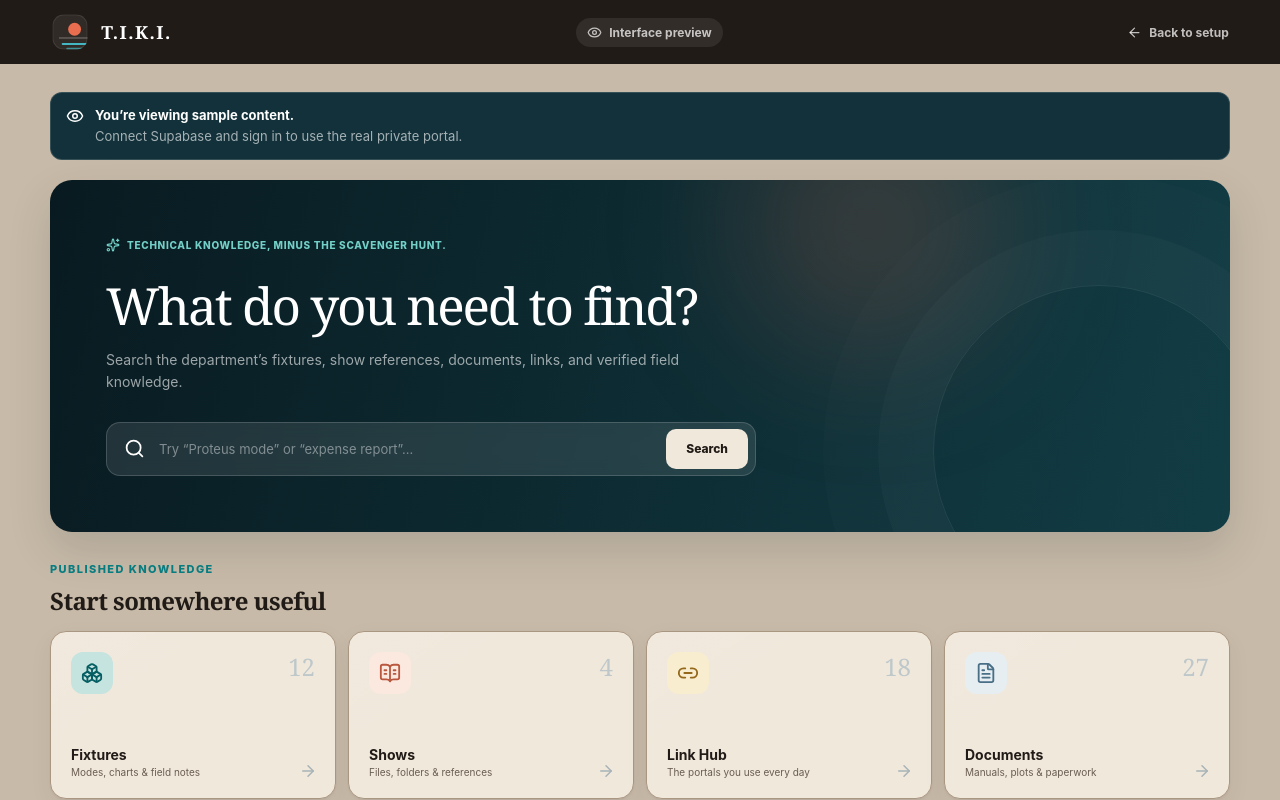
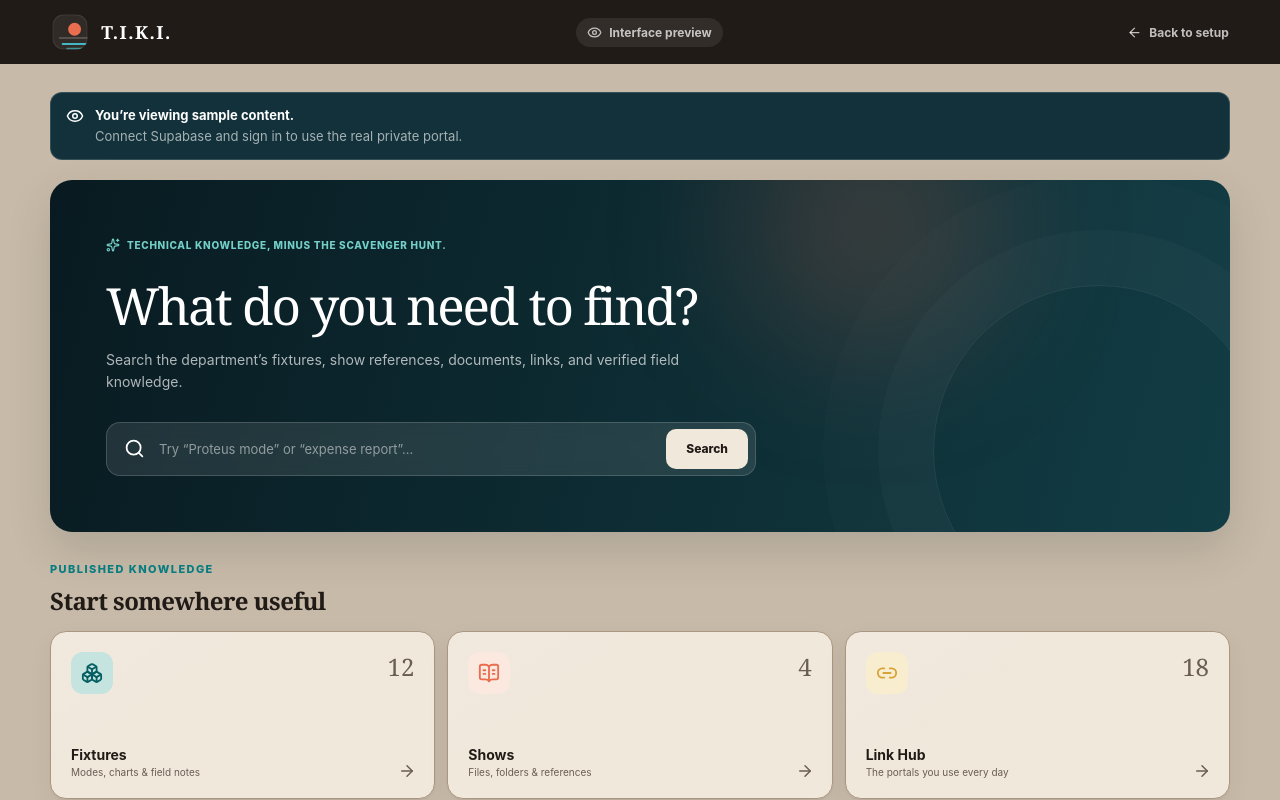
Before and after one commit to DesignNerd-MTG/TIKI, a Next.js app: page /preview in a window 1280 px wide. Shown: the top 800 px of the page. Built offline with nearby package versions, Linux system fonts and the light colour scheme.

Commit message:
Remove legacy colors from portal themes

```diff
--- a/src/app/globals.css
+++ b/src/app/globals.css
@@ -31,6 +31,18 @@
   --hero-gradient-end: rgba(18, 62, 70, 0.9);
   --hero-glow: rgba(233, 110, 79, 0.2);
   --hero-kicker: #73d0c8;
+  --hero-text: #ffffff;
+  --hero-text-muted: rgba(255, 255, 255, 0.68);
+  --hero-search-border: rgba(255, 255, 255, 0.16);
+  --hero-search-surface: rgba(255, 255, 255, 0.1);
+  --hero-search-placeholder: rgba(255, 255, 255, 0.5);
+  --hero-ornament: rgba(255, 255, 255, 0.08);
+  --hero-shadow: rgba(16, 42, 51, 0.14);
+  --online: #44a98e;
+  --napkin-accent: var(--gold);
+  --napkin-accent-soft: var(--gold-soft);
+  --napkin-line: var(--border-soft);
+  --drawer-scrim: rgba(5, 17, 22, 0.62);
   --ink: var(--text-primary);
   --ink-2: var(--hero-bg);
   --slate: var(--text-secondary);
@@ -1409,8 +1421,8 @@ select:focus-visible {
   width: 7px;
   height: 7px;
   border-radius: 50%;
-  background: #44a98e;
-  box-shadow: 0 0 0 3px rgba(68, 169, 142, 0.12);
+  background: var(--online);
+  box-shadow: 0 0 0 3px color-mix(in srgb, var(--online) 18%, transparent);
 }
 
 .workspace__main {
@@ -1453,8 +1465,8 @@ select:focus-visible {
   background:
     linear-gradient(105deg, var(--hero-gradient-start), var(--hero-gradient-end)),
     var(--hero-bg);
-  color: #fff;
-  box-shadow: 0 18px 44px rgba(16, 42, 51, 0.14);
+  color: var(--hero-text);
+  box-shadow: 0 18px 44px var(--hero-shadow);
 }
 
 .dashboard-hero::after {
@@ -1463,10 +1475,12 @@ select:focus-visible {
   bottom: -85px;
   width: 330px;
   height: 330px;
-  border: 1px solid rgba(255, 255, 255, 0.08);
+  border: 1px solid var(--hero-ornament);
   border-radius: 50%;
   content: "";
-  box-shadow: 0 0 0 55px rgba(255, 255, 255, 0.018), 0 0 0 110px rgba(255, 255, 255, 0.012);
+  box-shadow:
+    0 0 0 55px color-mix(in srgb, var(--hero-ornament) 23%, transparent),
+    0 0 0 110px color-mix(in srgb, var(--hero-ornament) 15%, transparent);
 }
 
 .dashboard-hero__glow {
@@ -1508,7 +1522,7 @@ select:focus-visible {
 .dashboard-hero__copy > p {
   max-width: 610px;
   margin: 0;
-  color: rgba(255, 255, 255, 0.6);
+  color: var(--hero-text-muted);
   font-size: 14px;
   line-height: 1.6;
 }
@@ -1521,9 +1535,9 @@ select:focus-visible {
   gap: 12px;
   margin-top: 28px;
   padding: 6px 7px 6px 17px;
-  border: 1px solid rgba(255, 255, 255, 0.16);
+  border: 1px solid var(--hero-search-border);
   border-radius: 14px;
-  background: rgba(255, 255, 255, 0.1);
+  background: var(--hero-search-surface);
   backdrop-filter: blur(8px);
 }
 
@@ -1533,12 +1547,12 @@ select:focus-visible {
   border: 0;
   outline: 0;
   background: transparent;
-  color: #fff;
+  color: var(--hero-text);
   font-size: 13px;
 }
 
 .hero-search input::placeholder {
-  color: rgba(255, 255, 255, 0.43);
+  color: var(--hero-search-placeholder);
 }
 
 .hero-search button {
@@ -1576,7 +1590,7 @@ select:focus-visible {
 
 .module-grid {
   display: grid;
-  grid-template-columns: repeat(4, minmax(0, 1fr));
+  grid-template-columns: repeat(3, minmax(0, 1fr));
   gap: 12px;
 }
 
@@ -1599,7 +1613,7 @@ select:focus-visible {
 
 .module-card:hover {
   border-color: var(--accent);
-  box-shadow: 0 12px 30px rgba(16, 29, 37, 0.09);
+  box-shadow: var(--shadow-lg);
   transform: translateY(-2px);
 }
 
@@ -1616,24 +1630,34 @@ select:focus-visible {
 
 .module-card--2 .module-card__icon {
   background: var(--coral-soft);
-  color: #b9583e;
+  color: var(--coral);
 }
 
 .module-card--3 .module-card__icon {
   background: var(--gold-soft);
-  color: #95691b;
+  color: var(--gold);
 }
 
 .module-card--4 .module-card__icon {
   background: var(--blue-soft);
   color: var(--blue);
+}
+
+.module-card--5 .module-card__icon {
+  background: var(--accent-soft);
+  color: var(--accent-link);
+}
+
+.module-card--6 .module-card__icon {
+  background: var(--gold-soft);
+  color: var(--gold);
 }
 
 .module-card__count {
   position: absolute;
   top: 18px;
   right: 20px;
-  color: #bec8ca;
+  color: var(--text-muted);
   font-family: Georgia, "Times New Roman", serif;
   font-size: 24px;
 }
@@ -1653,7 +1677,7 @@ select:focus-visible {
   position: absolute;
   right: 18px;
   bottom: 18px;
-  color: #a7b3b6;
+  color: var(--text-muted);
 }
 
 .dashboard-columns {
@@ -1741,7 +1765,7 @@ select:focus-visible {
   overflow: hidden;
   padding: 24px;
   background:
-    radial-gradient(circle at 105% 105%, var(--gold-soft), transparent 46%),
+    radial-gradient(circle at 105% 105%, var(--napkin-accent-soft), transparent 46%),
     linear-gradient(145deg, var(--panel-sheen), transparent 48%),
     var(--surface-raised);
   color: var(--text-primary);
@@ -1753,12 +1777,12 @@ select:focus-visible {
   bottom: -55px;
   width: 160px;
   height: 160px;
-  border: 1px solid color-mix(in srgb, var(--gold) 32%, transparent);
+  border: 1px solid color-mix(in srgb, var(--napkin-accent) 32%, transparent);
   border-radius: 50%;
   content: "";
   box-shadow:
-    0 0 0 25px color-mix(in srgb, var(--gold) 9%, transparent),
-    0 0 0 50px color-mix(in srgb, var(--gold) 4%, transparent);
+    0 0 0 25px color-mix(in srgb, var(--napkin-accent) 9%, transparent),
+    0 0 0 50px color-mix(in srgb, var(--napkin-accent) 4%, transparent);
 }
 
 .napkin-card__icon {
@@ -1769,8 +1793,8 @@ select:focus-visible {
   justify-content: center;
   margin-bottom: 25px;
   border-radius: 13px;
-  background: var(--gold-soft);
-  color: var(--gold);
+  background: var(--napkin-accent-soft);
+  color: var(--napkin-accent);
 }
 
 .napkin-card h2 {
@@ -1865,10 +1889,10 @@ select:focus-visible {
   align-items: center;
   gap: 7px;
   padding: 8px 11px;
-  border: 1px solid #ddcfa7;
+  border: 1px solid var(--warning-border);
   border-radius: 99px;
-  background: #fff9e9;
-  color: #84611c;
+  background: var(--warning-surface);
+  color: var(--warning-text);
   font-size: 10px;
   font-weight: 750;
   white-space: nowrap;
@@ -1990,7 +2014,7 @@ a.record-row:hover {
   flex-direction: column;
   justify-content: center;
   padding: 45px 30px;
-  border: 1px dashed #cfd8da;
+  border: 1px dashed var(--border);
   border-radius: var(--radius);
   background: var(--surface);
   text-align: center;
@@ -2075,7 +2099,7 @@ a.record-row:hover {
 }
 
 .field-error {
-  color: #a43a24;
+  color: var(--error-text);
 }
 
 .editor-panel {
@@ -2177,7 +2201,7 @@ a.record-row:hover {
 }
 
 .form-field .field-error {
-  color: #a43a24;
+  color: var(--error-text);
   font-weight: 700;
 }
 
@@ -2197,7 +2221,7 @@ a.record-row:hover {
 
 .tag-list span {
   padding: 5px 9px;
-  border: 1px solid #cfe3df;
+  border: 1px solid var(--border);
   border-radius: 99px;
   background: var(--teal-soft);
   color: var(--teal-dark);
@@ -2261,7 +2285,7 @@ a.record-row:hover {
 
 .answer-card {
   overflow: hidden;
-  border: 1px solid #b8dcd7;
+  border: 1px solid var(--border);
   border-radius: 18px;
   background: linear-gradient(110deg, var(--accent-soft), var(--surface-raised));
   box-shadow: var(--shadow-sm);
@@ -2272,7 +2296,7 @@ a.record-row:hover {
   align-items: center;
   gap: 9px;
   padding: 14px 20px;
-  border-bottom: 1px solid #d6e9e5;
+  border-bottom: 1px solid var(--border-soft);
   color: var(--teal-dark);
   font-size: 10px;
   font-weight: 850;
@@ -2292,7 +2316,7 @@ a.record-row:hover {
   justify-content: center;
   gap: 8px;
   padding: 20px;
-  border-right: 1px solid #dcebe8;
+  border-right: 1px solid var(--border-soft);
 }
 
 .answer-grid > div:last-child {
@@ -2370,7 +2394,7 @@ a.record-row:hover {
   border: 1px solid var(--border);
   border-radius: 20px;
   background:
-    linear-gradient(transparent 31px, var(--border-soft) 32px),
+    linear-gradient(transparent 31px, var(--napkin-line) 32px),
     linear-gradient(145deg, var(--panel-sheen), transparent 48%),
     var(--surface-raised);
   background-size: 100% 32px;
@@ -2384,7 +2408,7 @@ a.record-row:hover {
   bottom: 0;
   left: 31px;
   width: 1px;
-  background: color-mix(in srgb, var(--coral) 32%, transparent);
+  background: color-mix(in srgb, var(--napkin-accent) 32%, transparent);
   content: "";
 }
 
@@ -2409,8 +2433,8 @@ a.record-row:hover {
   align-items: center;
   justify-content: center;
   border-radius: 12px;
-  background: var(--gold-soft);
-  color: var(--gold);
+  background: var(--napkin-accent-soft);
+  color: var(--napkin-accent);
 }
 
 .napkin-capture__intro h2 {
@@ -2694,7 +2718,7 @@ a.record-row:hover {
   height: 36px;
   overflow: hidden;
   grid-template-columns: repeat(4, 1fr);
-  border: 1px solid rgba(16, 29, 37, 0.16);
+  border: 1px solid var(--border);
   border-radius: 9px;
 }
 
@@ -2797,7 +2821,7 @@ a.record-row:hover {
   }
 
   .answer-grid > div:nth-child(-n + 2) {
-    border-bottom: 1px solid #dcebe8;
+    border-bottom: 1px solid var(--border-soft);
   }
 
   .theme-options {
@@ -2864,7 +2888,7 @@ a.record-row:hover {
     position: absolute;
     inset: 0;
     border: 0;
-    background: rgba(5, 17, 22, 0.55);
+    background: var(--drawer-scrim);
     opacity: 0;
     transition: opacity 180ms ease;
   }
@@ -2996,7 +3020,7 @@ a.record-row:hover {
 
   .answer-grid > div {
     border-right: 0;
-    border-bottom: 1px solid #dcebe8;
+    border-bottom: 1px solid var(--border-soft);
   }
 
   .answer-grid > div:last-child {
```
Also changed, not shown: 1 other file (tests, documents, lock files or other folders).
